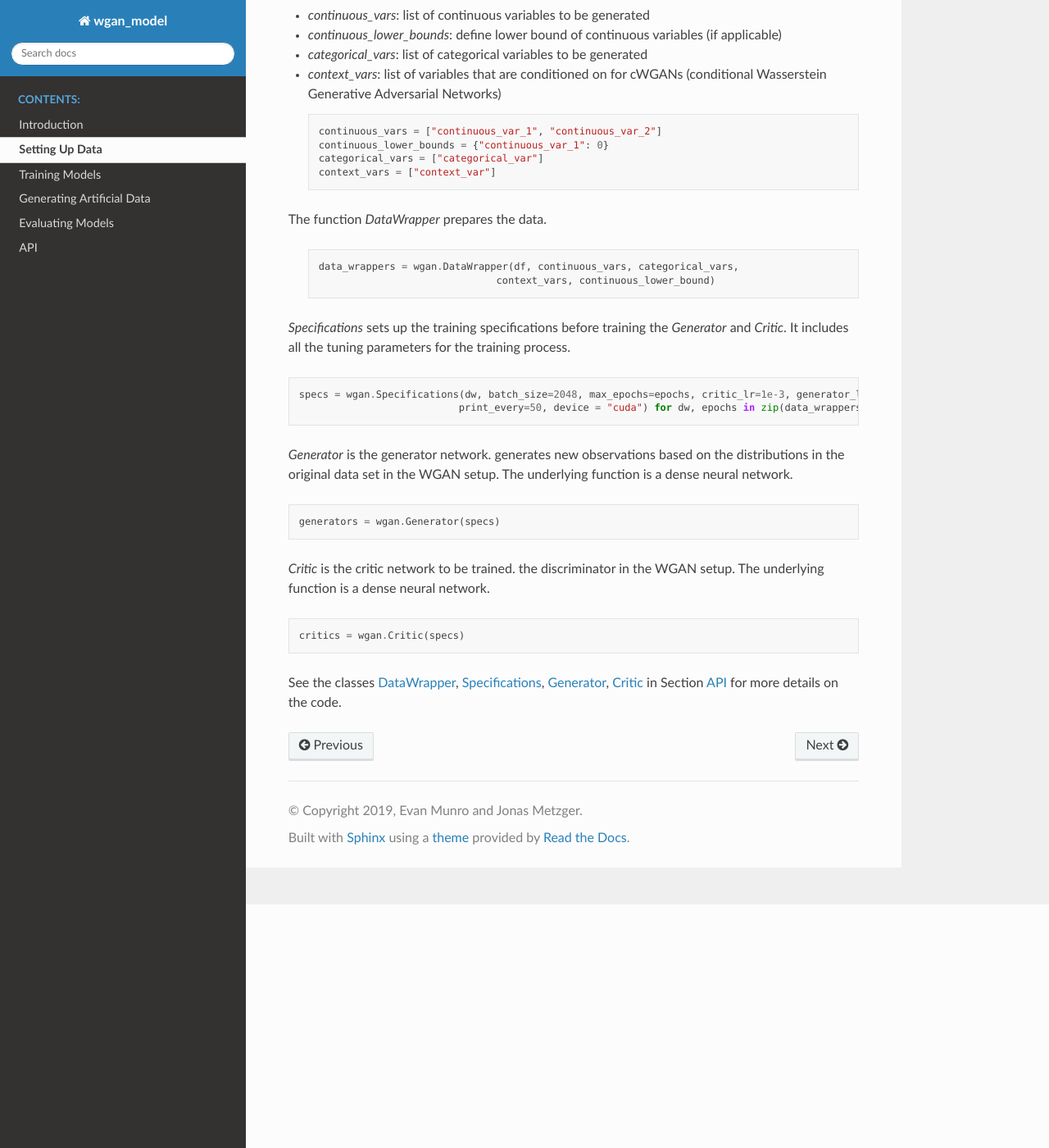
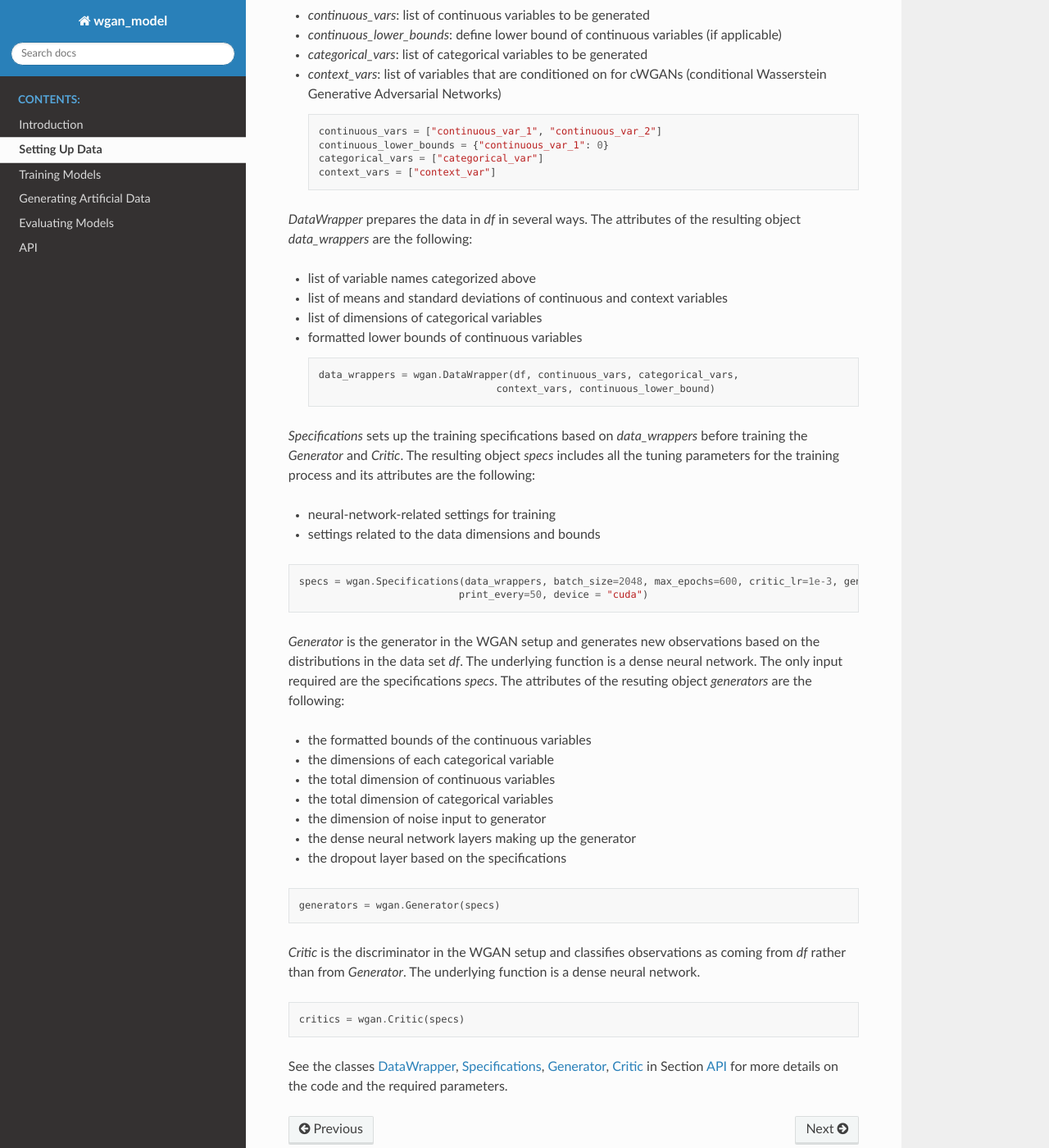
Before and after one commit to gsbDBI/ds-wgan, a Sphinx documentation site: the page built from docs/source/data.rst, in a window 1280 px wide and 1400 px high, scrolled down 297 px. Shown: the whole window at 82% size. Built offline with Sphinx 7.4.7 and the Read the Docs theme 2.0.0, drawn with Linux system fonts in a browser that asks for light colours.

Commit message:
Work on sections

```diff
--- a/docs/source/data.rst
+++ b/docs/source/data.rst
@@ -20,31 +20,50 @@ We need to categorize the variables in `df` in the following way:
     categorical_vars = ["categorical_var"]
     context_vars = ["context_var"]
 
-The function `DataWrapper` prepares the data.
+`DataWrapper` prepares the data in `df` in several ways. The attributes of the resulting object `data_wrappers` are the following:
+
++ list of variable names categorized above
++ list of means and standard deviations of continuous and context variables
++ list of dimensions of categorical variables
++ formatted lower bounds of continuous variables
 
   .. code-block:: python
 
     data_wrappers = wgan.DataWrapper(df, continuous_vars, categorical_vars,
                                   context_vars, continuous_lower_bound)
 
-`Specifications` sets up the training specifications before training the `Generator` and `Critic`. It includes all the tuning parameters for the training process.
+
+`Specifications` sets up the training specifications based on `data_wrappers` before training the `Generator` and `Critic`. The resulting object `specs` includes all the tuning parameters for the training process and its attributes are the following:
+
++ neural-network-related settings for training
++ settings related to the data dimensions and bounds
+
 
 .. code-block:: python
 
-    specs = wgan.Specifications(dw, batch_size=2048, max_epochs=epochs, critic_lr=1e-3, generator_lr=1e-3,
-                               print_every=50, device = "cuda") for dw, epochs in zip(data_wrappers, [600, 600])
+    specs = wgan.Specifications(data_wrappers, batch_size=2048, max_epochs=600, critic_lr=1e-3, generator_lr=1e-3,
+                               print_every=50, device = "cuda")
 
-`Generator` is the generator network. generates new observations based on the distributions in the original data set in the WGAN setup. The underlying function is a dense neural network.
+`Generator` is the generator in the WGAN setup and generates new observations based on the distributions in the data set `df`. The underlying function is a dense neural network. The only input required are the specifications `specs`.
+The attributes of the resuting object `generators` are the following:
+
++ the formatted bounds of the continuous variables
++ the dimensions of each categorical variable
++ the total dimension of continuous variables
++ the total dimension of categorical variables
++ the dimension of noise input to generator
++ the dense neural network layers making up the generator
++ the dropout layer based on the specifications
 
 .. code-block:: python
 
     generators = wgan.Generator(specs)
 
-`Critic` is the critic network to be trained. the discriminator in the WGAN setup. The underlying function is a dense neural network.
+`Critic` is the discriminator in the WGAN setup and classifies observations as coming from `df` rather than from `Generator`. The underlying function is a dense neural network.
 
 .. code-block:: python
 
     critics = wgan.Critic(specs)
 
 
-See the classes :ref:`data_wrapper`, :ref:`specifications`, :ref:`generator`, :ref:`critic` in Section :ref:`section_api` for more details on the code.
+See the classes :ref:`data_wrapper`, :ref:`specifications`, :ref:`generator`, :ref:`critic` in Section :ref:`section_api` for more details on the code and the required parameters.
--- a/docs/source/train.rst
+++ b/docs/source/train.rst
@@ -4,7 +4,9 @@ Training Models
 ^^^^^^^^^^^^^^^
 
 The function `train` trains the model, more specifically the generator and the critic (discriminator). If a `context_var` is specified, a cWGAN is trained, the default is a regular WGAN.
-The training procedure is described in detail in `Gulrajani et al 2017 <http://papers.nips.cc/paper/7159-improved-training-of-wasserstein-gans.pdf>`_.
+The function is trained using a stochastic optimization given an optimizer and a gradient penalty as described in detail in `Gulrajani et al 2017 <http://papers.nips.cc/paper/7159-improved-training-of-wasserstein-gans.pdf>`_.
+
+The function `preprocess` scales `df`.
 
   .. code-block:: python
 
@@ -12,4 +14,4 @@ The training procedure is described in detail in `Gulrajani et al 2017 <http://p
     wgan.train(generators, critics, x, context, specs)
 
 
-See the function :ref:`train` in Section :ref:`section_api` for more details on the code.
+See the function :ref:`train` in Section :ref:`section_api` for more details on the code and the required parameters.
```
Also changed, not shown: docs/source/intro.rst (+6 -3 lines).
